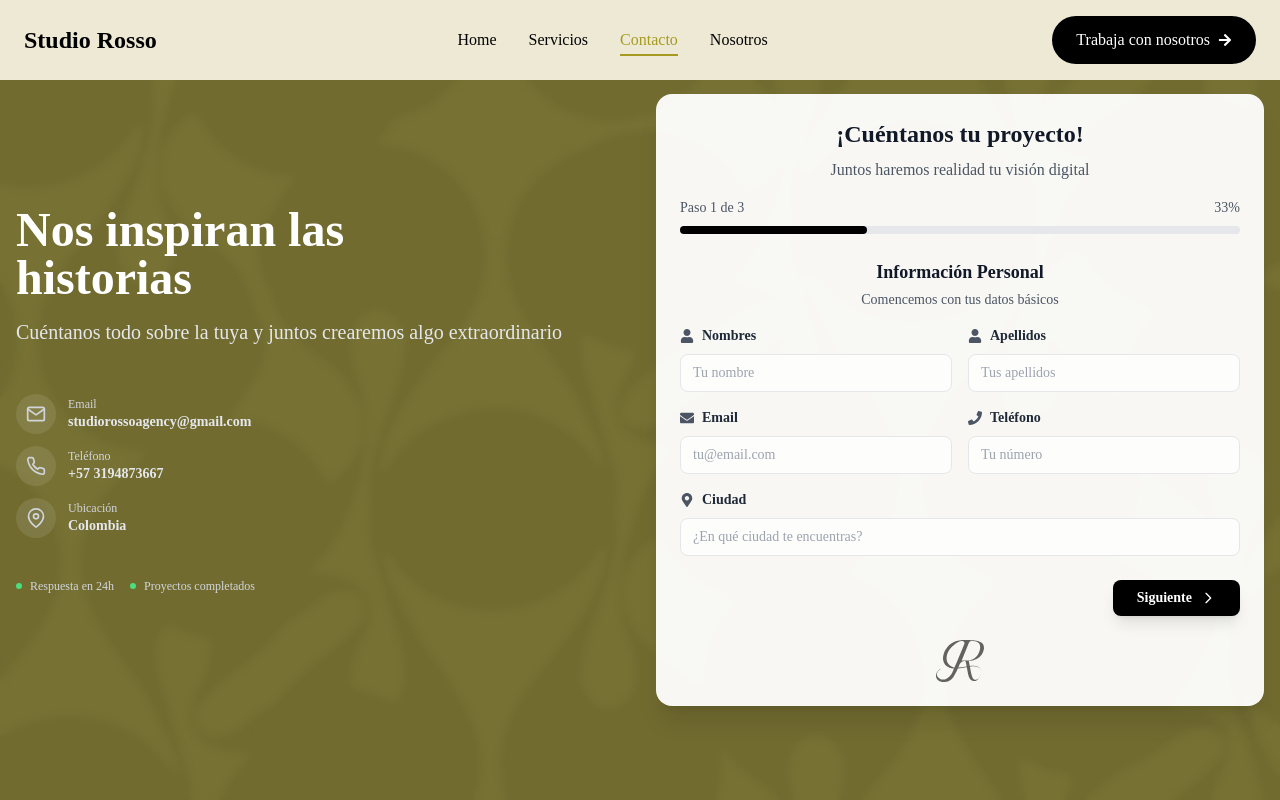
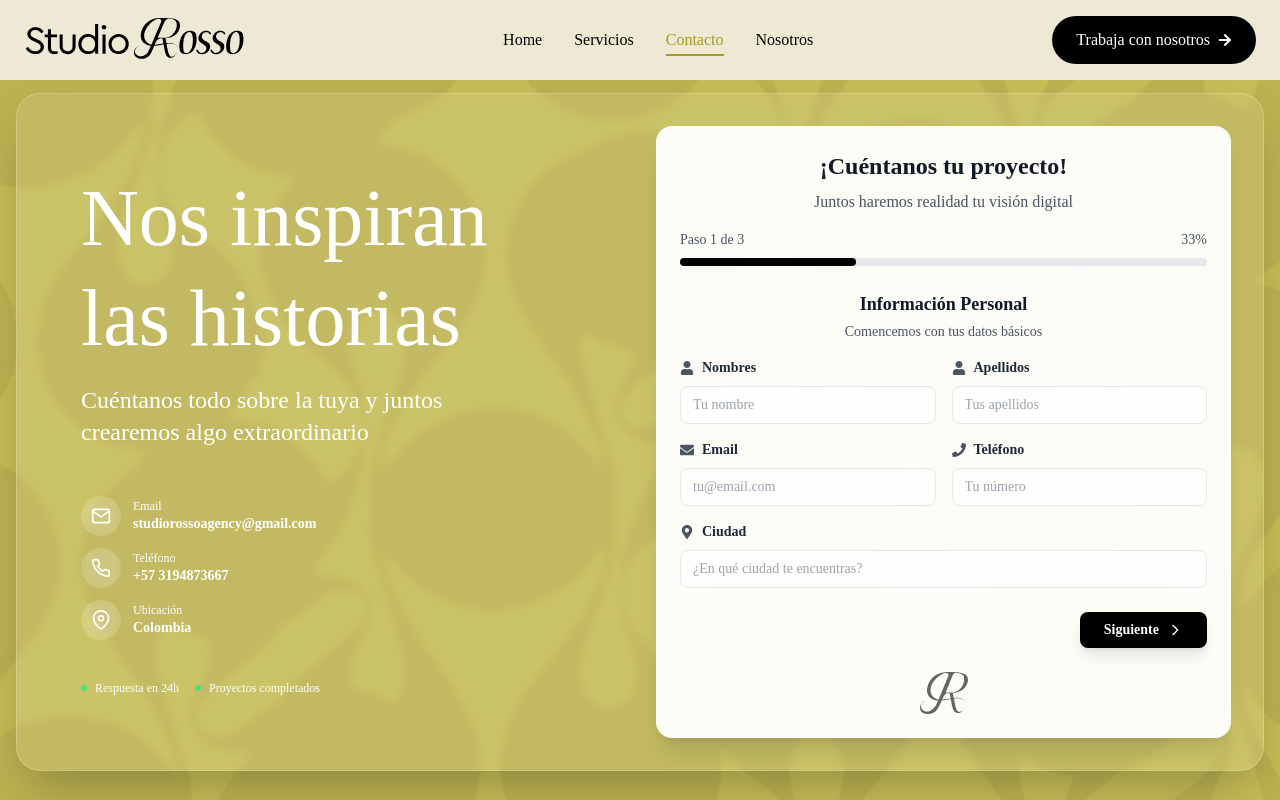
Before and after one commit to StiviMoon/StudioRosso, a React (Vite) app: page /contacto in a window 1280 px wide. Shown: the top 800 px of the page. Built offline with nearby package versions, Linux system fonts and the light colour scheme; a web font is replaced by a local one.

Commit message:
Mejora de diseño y funcionalidad en varios componentes: se ajustan estilos en Beneficios, NavBar, Inicio y Contacto, incluyendo cambios en la disposición de elementos, incorporación de un logo y optimización de la legibilidad del texto. Se actualiza una imagen en la carpeta de recursos.

```diff
--- a/src/Components/Beneficios.jsx
+++ b/src/Components/Beneficios.jsx
@@ -135,7 +135,7 @@ const ComponentSection = () => {
               </div>
 
               {/* Minimal Floating Elements */}
-              <div className="absolute -top-4 -right-4 w-16 h-16 bg-gradient-to-br from-greengrove/20 to-greengrove/10 rounded-full flex items-center justify-center backdrop-blur-sm border border-white/30">
+              <div className="absolute top-10 right-16 w-16 h-16 bg-gradient-to-br from-greengrove/20 to-greengrove/10 rounded-full flex items-center justify-center backdrop-blur-sm border border-white/30">
                 <FiStar className="text-greengrove text-xl" />
               </div>
               <div className="absolute -bottom-4 -left-4 w-12 h-12 bg-gradient-to-br from-black/30 to-black/20 rounded-full flex items-center justify-center backdrop-blur-sm border border-white/30">
--- a/src/Components/Home/inicio.jsx
+++ b/src/Components/Home/inicio.jsx
@@ -35,8 +35,8 @@ const InicioP1 = () => {
               <div className="space-y-4 sm:space-y-6">
                 <h1 className="text-3xl sm:text-4xl md:text-5xl lg:text-6xl xl:text-7xl font-dream leading-tight">
                   Creamos
-                  <span className="block text-white font-semibold">Experiencias</span>
-                  <span className="block text-white font-bold">Digitales Únicas</span>
+                  <span className="block text-white pb-2">Experiencias</span>
+                  <span className="block text-white ">Digitales Únicas</span>
                 </h1>
 
                 <p className="text-base sm:text-lg md:text-xl lg:text-2xl font-century text-gray-200 leading-relaxed max-w-2xl">
--- a/src/Components/NavBar.jsx
+++ b/src/Components/NavBar.jsx
@@ -1,7 +1,8 @@
-import React, { useState, useEffect } from "react";
+import { useState, useEffect } from "react";
 import { Link, useLocation } from "react-router-dom";
 import { HiMenu, HiX } from "react-icons/hi";
 import { FaArrowRight } from "react-icons/fa";
+import logo from '../img/Logos/rossoL-min.svg';
 
 const Navbar = () => {
   const [menuOpen, setMenuOpen] = useState(false);
@@ -32,7 +33,7 @@ const Navbar = () => {
         {/* Logo */}
         <div className="text-2xl font-bold text-black group">
           <Link to="/" className="flex items-center space-x-2 hover:text-greengrove transition-colors duration-300">
-            <span className="font-dream">Studio Rosso</span>
+            <img src={logo} alt="Studio Rosso" className="w-[14rem]" />
             <div className="w-2 h-2 bg-greengrove rounded-full opacity-0 group-hover:opacity-100 transition-opacity duration-300"></div>
           </Link>
         </div>
--- a/src/Pages/Contacto.jsx
+++ b/src/Pages/Contacto.jsx
@@ -10,54 +10,53 @@ const Contacto = () => {
         className="absolute inset-0 bg-cover bg-center bg-no-repeat"
         style={{ backgroundImage: `url(${banner})` }}
       >
-        <div className="absolute inset-0 bg-black/40 backdrop-blur-sm"></div>
       </div>
 
       {/* Content */}
-      <div className="relative z-10 min-h-screen flex items-center justify-center p-4">
-        <div className="container mx-auto max-w-7xl">
-          <div className="grid grid-cols-1 lg:grid-cols-2 gap-8 items-center">
+      <div className="relative z-10 min-h-screen flex items-center justify-center p-4 pt-20 ">
+        <div className="container mx-auto max-w-7xl ">
+          <div className="grid grid-cols-1 lg:grid-cols-2 gap-8 items-center relative bg-white/10 backdrop-blur-sm rounded-2xl sm:rounded-3xl p-6 sm:p-8 border border-white/20 shadow-2xl">
 
             {/* Left Column - Text Content */}
-            <div className="text-white space-y-6">
+            <div className="text-white space-y-6  sm:rounded-3xl p-6 sm:p-8">
               <div className="space-y-4">
-                <h1 className="text-3xl md:text-5xl font-bold leading-tight font-dream">
-                  Nos inspiran las
-                  <span className="block  ">historias</span>
-                </h1>
-                <p className="text-lg md:text-xl text-gray-200 leading-relaxed font-century">
+                <h2 className="text-3xl md:text-[5rem] leading-tight font-dream">
+                  Nos inspiran
+                  <span className="block text-white">las historias</span>
+                </h2>
+                <p className="text-xl md:text-2xl w-[80%] text-white leading-relaxed font-century">
                   Cuéntanos todo sobre la tuya y juntos crearemos algo extraordinario
                 </p>
               </div>
 
               {/* Contact Info */}
               <div className="space-y-3 pt-6">
-                <div className="flex items-center space-x-3 text-gray-200">
+                <div className="flex items-center space-x-3 text-white">
                   <div className="w-10 h-10 bg-white/10 backdrop-blur-sm rounded-full flex items-center justify-center">
-                    <FiMail className="w-5 h-5 text-gray-300" />
+                    <FiMail className="w-5 h-5 text-white" />
                   </div>
                   <div>
-                    <p className="text-xs text-gray-300 font-century">Email</p>
+                    <p className="text-xs text-white font-century">Email</p>
                     <p className="font-semibold text-sm font-century">studiorossoagency@gmail.com</p>
                   </div>
                 </div>
 
-                <div className="flex items-center space-x-3 text-gray-200">
+                <div className="flex items-center space-x-3 text-white">
                   <div className="w-10 h-10 bg-white/10 backdrop-blur-sm rounded-full flex items-center justify-center">
-                    <FiPhone className="w-5 h-5 text-gray-300" />
+                    <FiPhone className="w-5 h-5 text-white" />
                   </div>
                   <div>
-                    <p className="text-xs text-gray-300 font-century">Teléfono</p>
+                    <p className="text-xs text-white font-century">Teléfono</p>
                     <p className="font-semibold text-sm font-century">+57 3194873667</p>
                   </div>
                 </div>
 
-                <div className="flex items-center space-x-3 text-gray-200">
+                <div className="flex items-center space-x-3 text-white">
                   <div className="w-10 h-10 bg-white/10 backdrop-blur-sm rounded-full flex items-center justify-center">
-                    <FiMapPin className="w-5 h-5 text-gray-300" />
+                    <FiMapPin className="w-5 h-5 text-white" />
                   </div>
                   <div>
-                    <p className="text-xs text-gray-300 font-century">Ubicación</p>
+                    <p className="text-xs text-white font-century">Ubicación</p>
                     <p className="font-semibold text-sm font-century">Colombia</p>
                   </div>
                 </div>
@@ -65,7 +64,7 @@ const Contacto = () => {
 
               {/* Trust indicators */}
               <div className="pt-4">
-                <div className="flex flex-wrap items-center gap-4 text-xs text-gray-300 font-century">
+                <div className="flex flex-wrap items-center gap-4 text-xs text-white font-century">
                   <div className="flex items-center space-x-2">
                     <div className="w-1.5 h-1.5 bg-green-400 rounded-full"></div>
                     <span>Respuesta en 24h</span>
```
Also changed, not shown: src/img/PT2.jpeg.
